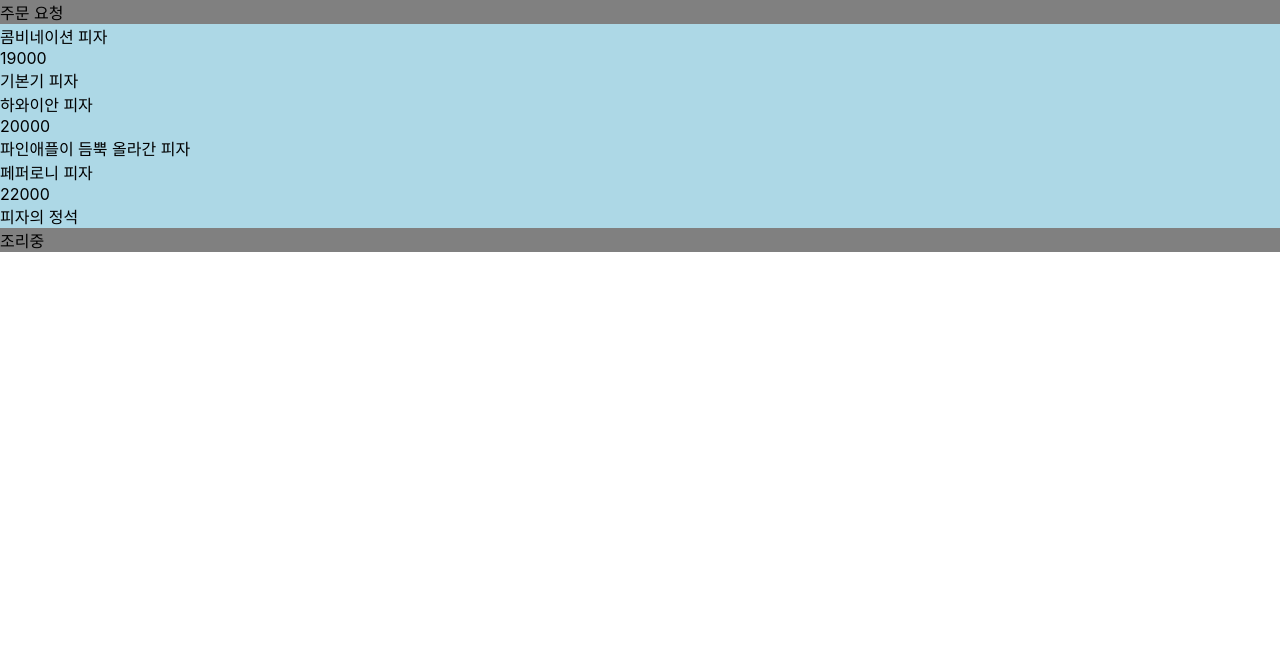
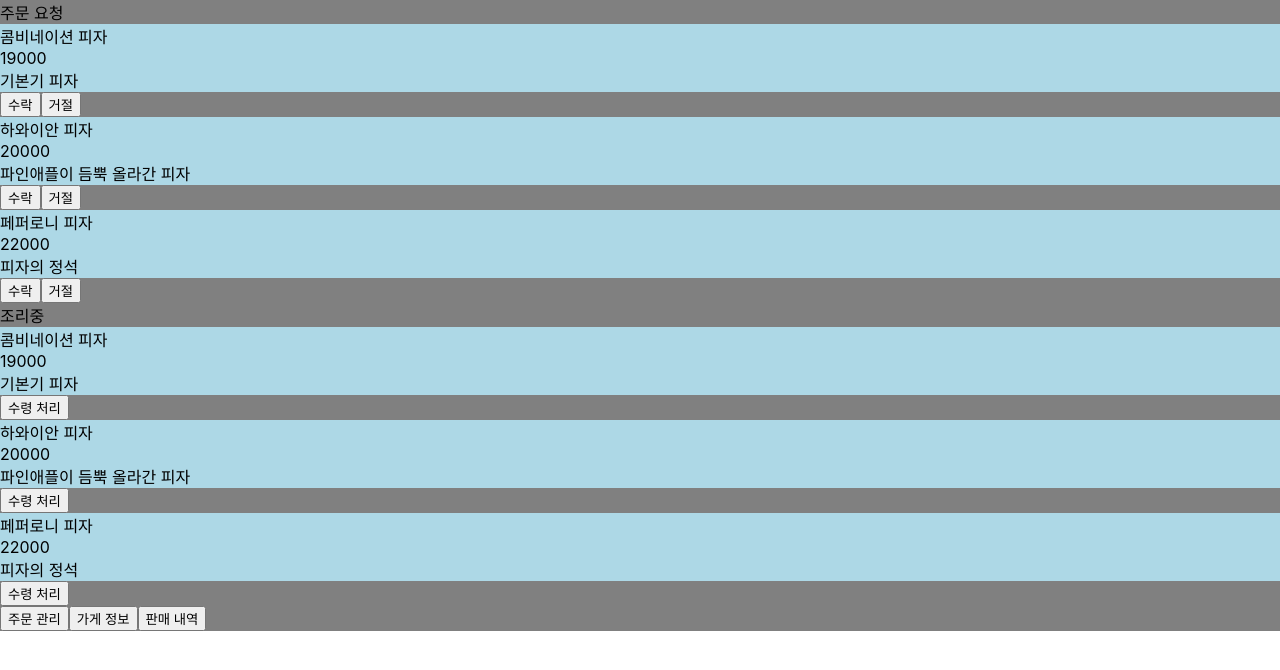
Before and after one commit to causwe-bts/BTS-Front-Admin, a Next.js app: page /orderlist/order in a window 1280 px wide. Shown: the top 670 px of the page. Built offline with nearby package versions, Linux system fonts and the light colour scheme.

Commit message:
login->orderlist

```diff
--- a/src/pages/index.js
+++ b/src/pages/index.js
@@ -10,7 +10,7 @@ export default function Home() {
   useEffect(() => {
     const cookies = new Cookies();
     if (cookies.get('auth')) {
-      Router.push('/menu');
+      Router.push('/orderlist/order');
     }
   }, []);
   return (
--- a/src/pages/login.js
+++ b/src/pages/login.js
@@ -1,7 +1,7 @@
 import Cookies from 'universal-cookie';
 import Head from 'next/head';
 import Router from 'next/router';
-import styles from './signin.module.css';
+import styles from './login.module.css';
 
 export default function Login() {
   function onSubmit(e) {
--- a/src/pages/orderlist/order.js
+++ b/src/pages/orderlist/order.js
@@ -1,10 +1,7 @@
-import Cookies from 'universal-cookie';
-import Head from 'next/head';
-import Router from 'next/router';
+import Link from 'next/link';
 import styles from 'pages/index.module.css';
 import { useEffect, useState } from 'react';
 import OrderCell from 'components/OrderCell.js';
-
 import { getOrder } from 'api/order';
 
 export default function Orderlist() {
@@ -14,17 +11,54 @@ export default function Orderlist() {
       setOrders(resorders);
     });
   }, []);
+  function accept(e) {
+    var cookies = new Cookies();
+    cookies.set('auth', 'sample_token');
+    Router.push('/orderlist/order');
+  }
+  function reject(e) {
+    var cookies = new Cookies();
+    cookies.set('auth', 'sample_token');
+    Router.push('/orderlist/order');
+  }
+  function finished(e) {
+    var cookies = new Cookies();
+    cookies.set('auth', 'sample_token');
+    Router.push('/orderlist/order');
+  }
   return (
     <div className={styles.container}>
         <div>주문 요청</div>
         <div>
           {orders.map((order) => {
-            return <OrderCell order={order} className={styles.menu} key={order.name} />;
-          })}
+            return (
+              <>
+                <OrderCell order={order} className={styles.menu} key={order.name} />
+                <button onClick={accept}>수락</button>
+                <button onClick={reject}>거절</button>
+              </>
+          )})}
         </div>
         <div>조리중</div>
         <div>
-
+          {orders.map((order) => {
+            return (
+              <>
+                <OrderCell order={order} className={styles.menu} key={order.name} />
+                <button onClick={finished}>수령 처리</button>
+              </>
+          )})}
+        </div>
+        <div>
+          <Link href="">
+            <button>주문 관리</button>
+          </Link>
+          <Link href="">
+            <button>가게 정보</button>
+          </Link>
+          <Link href="">
+            <button>판매 내역</button>
+          </Link>
         </div>
     </div>
   );
```
Also changed, not shown: src/pages/login.module.css (renamed from src/pages/signin.module.css), src/pages/orderlist/order.module.css (added).
